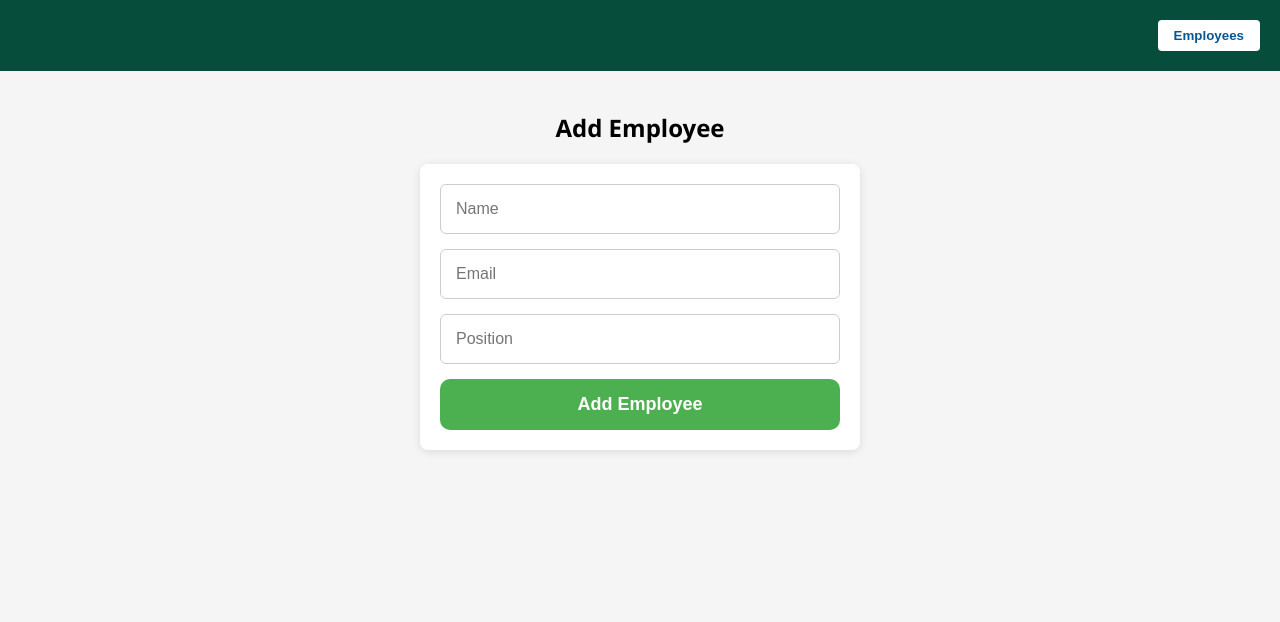
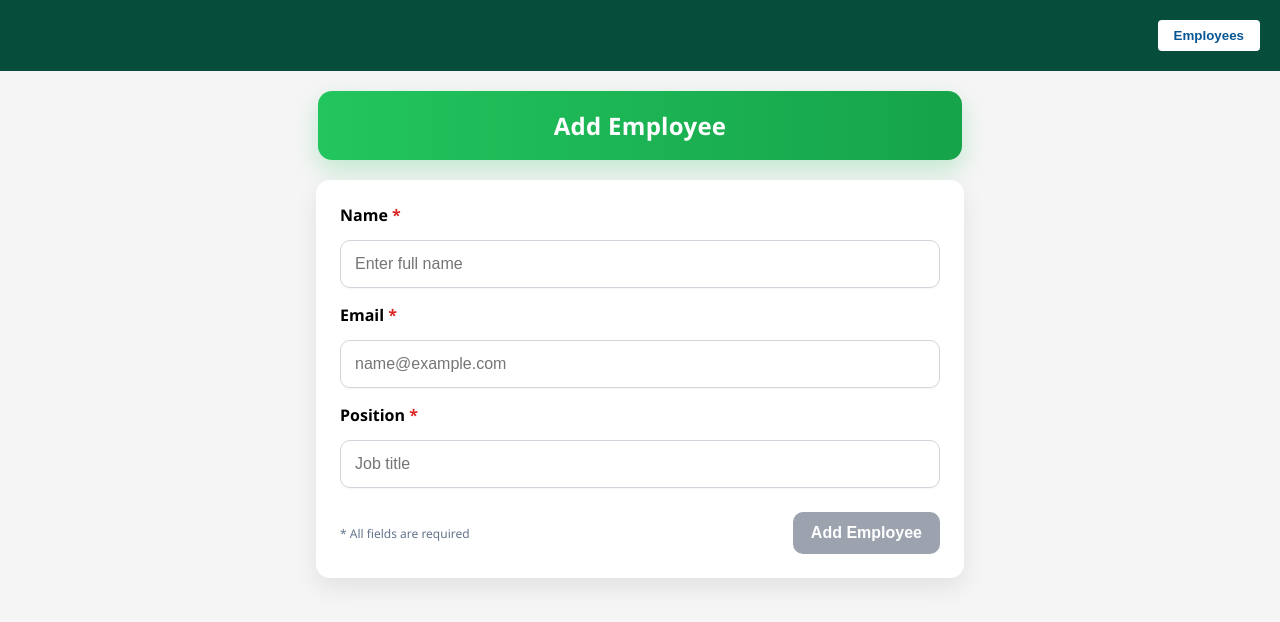
Before and after one commit to IsurangaAGA/Tea-Factory-Management-, a React (Vite) app in the folder TeaFactoryFrontend/: page /employees-add in a window 1280 px wide. Shown: the top 622 px of the page. Built offline with nearby package versions, Linux system fonts and the light colour scheme.

Commit message:
Implemented validation in frontend edit option, enhanced UI

```diff
--- a/TeaFactoryFrontend/src/components/employee/AddEmployee.jsx
+++ b/TeaFactoryFrontend/src/components/employee/AddEmployee.jsx
@@ -1,14 +1,20 @@
 import React, { useState } from "react";
+import { useNavigate } from "react-router-dom";
 import axios from "axios";
 
 const API_URL = "http://localhost:8080/employees";
 
 const AddEmployee = () => {
+    const navigate = useNavigate();
     const [employee, setEmployee] = useState({
         name: "",
         email: "",
         position: "",
     });
+    const [touched, setTouched] = useState({ name: false, email: false, position: false });
+    const [submitting, setSubmitting] = useState(false);
+    const [successMsg, setSuccessMsg] = useState("");
+    const [errorMsg, setErrorMsg] = useState("");
 
     const handleChange = (e) => {
         setEmployee({
@@ -17,52 +23,116 @@ const AddEmployee = () => {
         });
     };
 
+    const handleBlur = (e) => {
+        setTouched({ ...touched, [e.target.name]: true });
+    };
+
+    const isValidEmail = (value) => /[^\s@]+@[^\s@]+\.[^\s@]+/.test(value);
+    const errors = {
+        name: employee.name.trim() ? "" : "Name is required",
+        email: employee.email.trim() ? (isValidEmail(employee.email) ? "" : "Enter a valid email") : "Email is required",
+        position: employee.position.trim() ? "" : "Position is required",
+    };
+    const isFormValid = !errors.name && !errors.email && !errors.position;
+
     const handleSubmit = async (e) => {
         e.preventDefault();
+        setTouched({ name: true, email: true, position: true });
+        setSuccessMsg("");
+        setErrorMsg("");
+        if (!isFormValid) return;
+        setSubmitting(true);
         try {
             await axios.post(API_URL, employee);
-            alert("Employee added successfully!");
-            setEmployee({ name: "", email: "", position: "" }); // reset form
+            setSuccessMsg("Employee added successfully");
+            setEmployee({ name: "", email: "", position: "" });
+            setTouched({ name: false, email: false, position: false });
         } catch (error) {
             console.error("Error adding employee:", error);
-            alert("Failed to add employee");
+            setErrorMsg("Failed to add employee. Please try again.");
+        } finally {
+            setSubmitting(false);
         }
     };
 
     return (
         <div style={{ padding: "20px", fontFamily: "'Segoe UI', Tahoma, Geneva, Verdana, sans-serif", minHeight: "100vh", backgroundColor: "#f5f5f5" }}>
-            <h2 style={{ textAlign: "center", marginBottom: "20px" }}>Add Employee</h2>
-            <form onSubmit={handleSubmit} style={{ maxWidth: "400px", margin: "0 auto", display: "flex", flexDirection: "column", gap: "15px", backgroundColor: "#fff", padding: "20px", borderRadius: "8px", boxShadow: "0px 2px 10px rgba(0,0,0,0.1)" }}>
+            <div style={{
+                maxWidth: "600px",
+                margin: "0 auto 20px",
+                background: "linear-gradient(90deg, #22c55e, #16a34a)",
+                color: "white",
+                padding: "18px 22px",
+                borderRadius: "14px",
+                display: "flex",
+                alignItems: "center",
+                justifyContent: "center",
+                boxShadow: "0 10px 24px rgba(34,197,94,0.25)"
+            }}>
+
+                <h2 style={{ margin: 0, letterSpacing: "0.3px", textAlign: "center" }}>Add Employee</h2>
+            </div>
+            {successMsg && (
+                <div style={{ maxWidth: "600px", margin: "0 auto 12px", background: "#ecfdf5", color: "#065f46", border: "1px solid #a7f3d0", padding: "12px 16px", borderRadius: "8px" }}>{successMsg}</div>
+            )}
+            {errorMsg && (
+                <div style={{ maxWidth: "600px", margin: "0 auto 12px", background: "#fef2f2", color: "#7f1d1d", border: "1px solid #fecaca", padding: "12px 16px", borderRadius: "8px" }}>{errorMsg}</div>
+            )}
+            <form onSubmit={handleSubmit} style={{ maxWidth: "600px", margin: "0 auto", display: "flex", flexDirection: "column", gap: "16px", backgroundColor: "#fff", padding: "24px", borderRadius: "14px", boxShadow: "0px 10px 24px rgba(0,0,0,0.08)" }}>
+                <div style={{ display: "grid", gridTemplateColumns: "1fr", rowGap: "14px" }}>
+                    <label style={{ textAlign: "left", fontWeight: 600 }}>Name <span style={{ color: "#dc2626" }}>*</span></label>
                     <input
                         type="text"
                         name="name"
-                    placeholder="Name"
+                        placeholder="Enter full name"
                         value={employee.name}
                         onChange={handleChange}
+                        onBlur={handleBlur}
                         required
-                    style={{ padding: "15px", fontSize: "16px", borderRadius: "6px", border: "1px solid #ccc" }}
+                        style={{ padding: "14px", fontSize: "16px", borderRadius: "10px", border: "1px solid #d1d5db", outline: "none", boxShadow: "0 1px 2px rgba(0,0,0,0.04)" }}
                     />
+                    {touched.name && errors.name && (
+                        <span style={{ color: "#dc2626", fontSize: "12px", textAlign: "left" }}>{errors.name}</span>
+                    )}
+                </div>
+                <div style={{ display: "grid", gridTemplateColumns: "1fr", rowGap: "14px" }}>
+                    <label style={{ textAlign: "left", fontWeight: 600 }}>Email <span style={{ color: "#dc2626" }}>*</span></label>
                     <input
                         type="email"
                         name="email"
-                    placeholder="Email"
+                        placeholder="name@example.com"
                         value={employee.email}
                         onChange={handleChange}
+                        onBlur={handleBlur}
                         required
-                    style={{ padding: "15px", fontSize: "16px", borderRadius: "6px", border: "1px solid #ccc" }}
+                        style={{ padding: "14px", fontSize: "16px", borderRadius: "10px", border: "1px solid #d1d5db", outline: "none", boxShadow: "0 1px 2px rgba(0,0,0,0.04)" }}
                     />
+                    {touched.email && errors.email && (
+                        <span style={{ color: "#dc2626", fontSize: "12px", textAlign: "left" }}>{errors.email}</span>
+                    )}
+                </div>
+                <div style={{ display: "grid", gridTemplateColumns: "1fr", rowGap: "14px" }}>
+                    <label style={{ textAlign: "left", fontWeight: 600 }}>Position <span style={{ color: "#dc2626" }}>*</span></label>
                     <input
                         type="text"
                         name="position"
-                    placeholder="Position"
+                        placeholder="Job title"
                         value={employee.position}
                         onChange={handleChange}
+                        onBlur={handleBlur}
                         required
-                    style={{ padding: "15px", fontSize: "16px", borderRadius: "6px", border: "1px solid #ccc" }}
+                        style={{ padding: "14px", fontSize: "16px", borderRadius: "10px", border: "1px solid #d1d5db", outline: "none", boxShadow: "0 1px 2px rgba(0,0,0,0.04)" }}
                     />
-                <button type="submit" style={{ padding: "15px", backgroundColor: "#4caf50",fontSize: "18px", color: "#fff", fontWeight: "bold", border: "none", borderRadius: "10px", cursor: "pointer" }}>
-                    Add Employee
+                    {touched.position && errors.position && (
+                        <span style={{ color: "#dc2626", fontSize: "12px", textAlign: "left" }}>{errors.position}</span>
+                    )}
+                </div>
+                <div style={{ display: "flex", justifyContent: "space-between", alignItems: "center", gap: "10px", marginTop: "8px" }}>
+                    <div style={{ color: "#64748b", fontSize: "12px" }}>* All fields are required</div>
+                    <button type="submit" disabled={!isFormValid || submitting} style={{ padding: "12px 18px", background: (!isFormValid || submitting) ? "#9ca3af" : "linear-gradient(90deg, #22c55e, #16a34a)",fontSize: "16px", color: "#fff", fontWeight: "bold", border: "none", borderRadius: "10px", cursor: (!isFormValid || submitting) ? "not-allowed" : "pointer", boxShadow: (!isFormValid || submitting) ? "none" : "0 8px 16px rgba(34,197,94,0.25)" }}>
+                        {submitting ? "Saving..." : "Add Employee"}
                     </button>
+                </div>
             </form>
         </div>
     );
--- a/TeaFactoryFrontend/src/components/employee/EmployeeList.jsx
+++ b/TeaFactoryFrontend/src/components/employee/EmployeeList.jsx
@@ -9,6 +9,8 @@ function EmployeeList() {
     const [employees, setEmployees] = useState([]);
     const [editingId, setEditingId] = useState(null);
     const [editData, setEditData] = useState({ name: "", email: "", position: "" });
+    const [search, setSearch] = useState("");
+    const [hoveredId, setHoveredId] = useState(null);
 
     useEffect(() => {
         axios
@@ -53,6 +55,23 @@ function EmployeeList() {
         }
     };
 
+    const isValidEmail = (value) => /[^\s@]+@[^\s@]+\.[^\s@]+/.test(value || "");
+    const editErrors = {
+        name: (editingId && !String(editData.name || "").trim()) ? "Name is required" : "",
+        email: (editingId && !String(editData.email || "").trim()) ? "Email is required" : (editingId && !isValidEmail(editData.email) ? "Enter a valid email" : ""),
+        position: (editingId && !String(editData.position || "").trim()) ? "Position is required" : "",
+    };
+    const isEditValid = !editErrors.name && !editErrors.email && !editErrors.position;
+
+    const normalizedQuery = search.trim().toLowerCase();
+    const filteredEmployees = normalizedQuery
+        ? employees.filter((e) =>
+            (e.name || "").toLowerCase().includes(normalizedQuery) ||
+            (e.email || "").toLowerCase().includes(normalizedQuery) ||
+            (e.position || "").toLowerCase().includes(normalizedQuery)
+        )
+        : employees;
+
     return (
         <div
             style={{
@@ -62,169 +81,211 @@ function EmployeeList() {
                 backgroundColor: "#e0e0e0",
             }}
         >
-            {/* Gradient bar with title and Add button */}
+            {/* Gradient bar with title */}
             <div
                 style={{
                     display: "flex",
-                    justifyContent: "space-between",
+                    justifyContent: "center",
                     alignItems: "center",
-                    background: "linear-gradient(90deg, #4caf50, #81c784)",
+                    background: "linear-gradient(90deg, #065f46, #064e3b)",
                     color: "white",
                     padding: "20px",
                     borderRadius: "8px",
-                    marginBottom: "20px",
+                    width: "90%",
+                    maxWidth: "900px",
+                    margin: "0 auto 16px",
+                    boxShadow: "0 8px 20px rgba(6, 78, 59, 0.35)",
                 }}
             >
-                <div style={{ fontSize: "28px", fontWeight: "bold" }}>
+                <div style={{ fontSize: "28px", fontWeight: "bold", letterSpacing: "0.3px", textAlign: "center" }}>
                     Employee List
                 </div>
+            </div>
+
+            {/* Toolbar with search and actions */}
+            <div style={{
+                width: "90%",
+                maxWidth: "900px",
+                margin: "0 auto 12px",
+                display: "flex",
+                alignItems: "flex-end",
+                justifyContent: "space-between",
+            }}>
+                <div style={{ display: "flex", alignItems: "center", gap: "12px" }}>
+                    <input
+                        type="text"
+                        value={search}
+                        onChange={(e) => setSearch(e.target.value)}
+                        placeholder="Search by name, email, or position"
+                        style={{
+                            width: "280px",
+                            padding: "10px 12px",
+                            border: "1px solid #cbd5e1",
+                            borderRadius: "8px",
+                            outline: "none",
+                            background: "#ffffff",
+                            boxShadow: "0 1px 2px rgba(0,0,0,0.04)",
+                        }}
+                    />
+                    <div style={{ color: "#334155", fontSize: "14px", padding: "6px 10px", background: "#f1f5f9", borderRadius: "999px", whiteSpace: "nowrap" }}>
+                        {filteredEmployees.length} result{filteredEmployees.length === 1 ? "" : "s"}
+                    </div>
+                </div>
+                <div style={{ display: "flex", alignItems: "center", gap: "10px", marginLeft: "12px" }}>
                     <button
                         onClick={() => navigate("/employees-add")}
                         style={{
-                        padding: "10px 20px",
-                        backgroundColor: "#064e3b", // same as top strip
-                        color: "white",
+                            padding: "10px 16px",
+                            background: "linear-gradient(90deg, #22c55e, #16a34a)",
+                            color: "#ffffff",
                             border: "none",
-                        borderRadius: "6px",
-                        fontWeight: "bold",
+                            borderRadius: "10px",
+                            fontWeight: 700,
                             cursor: "pointer",
+                            boxShadow: "0 8px 16px rgba(34,197,94,0.25)",
+                            transition: "transform 120ms ease, box-shadow 120ms ease",
                         }}
+                        onMouseDown={(e) => (e.currentTarget.style.transform = 'translateY(1px)')}
+                        onMouseUp={(e) => (e.currentTarget.style.transform = 'translateY(0)')}
                     >
-                    Add
+                        + Add Employee
                     </button>
+                </div>
             </div>
 
             {/* Employee table */}
             <table
                 style={{
                     width: "90%",
+                    maxWidth: "900px",
                     margin: "0 auto",
                     borderCollapse: "collapse",
                     backgroundColor: "white",
+                    borderRadius: "8px",
+                    overflow: "hidden",
+                    boxShadow: "0 4px 12px rgba(0,0,0,0.08)",
                 }}
             >
                 <thead>
-                <tr style={{ backgroundColor: "#f2f2f2", textAlign: "left" }}>
-                    <th style={{ padding: "12px" }}>ID</th>
-                    <th style={{ padding: "12px" }}>Name</th>
-                    <th style={{ padding: "12px" }}>Email</th>
-                    <th style={{ padding: "12px" }}>Position</th>
-                    <th style={{ padding: "12px" }}>Delete</th>
-                    <th style={{ padding: "12px" }}>Edit</th>
+                <tr style={{ backgroundColor: "#f8fafc", textAlign: "left", borderBottom: "1px solid #e2e8f0" }}>
+                    <th style={{ padding: "14px 12px", position: "sticky", top: 0, background: "#f8fafc", zIndex: 1 }}>Name</th>
+                    <th style={{ padding: "14px 12px", position: "sticky", top: 0, background: "#f8fafc", zIndex: 1 }}>Email</th>
+                    <th style={{ padding: "14px 12px", position: "sticky", top: 0, background: "#f8fafc", zIndex: 1 }}>Position</th>
+                    <th style={{ padding: "14px 12px", position: "sticky", top: 0, background: "#f8fafc", zIndex: 1, textAlign: "center" }}>Actions</th>
                 </tr>
                 </thead>
                 <tbody>
-                {employees.length === 0 ? (
+                {filteredEmployees.length === 0 ? (
                     <tr>
-                        <td colSpan="6" style={{ textAlign: "center", padding: "12px" }}>
-                            No employees found
+                        <td colSpan="4" style={{ textAlign: "center", padding: "12px" }}>
+                            <div style={{ padding: "10px 0", color: "#475569" }}>No employees found</div>
+                            <button
+                                onClick={() => navigate("/employees-add")}
+                                style={{
+                                    padding: "8px 14px",
+                                    background: "#4caf50",
+                                    color: "#fff",
+                                    border: "none",
+                                    borderRadius: "6px",
+                                    cursor: "pointer",
+                                }}
+                            >
+                                Add your first employee
+                            </button>
                         </td>
                     </tr>
                 ) : (
-                    employees.map((emp, index) => (
+                    filteredEmployees.map((emp, index) => (
                         <tr
                             key={emp.id}
                             style={{
-                                backgroundColor: index % 2 === 0 ? "#f9f9f9" : "#fff",
+                                backgroundColor: hoveredId === emp.id ? "#eef2ff" : (index % 2 === 0 ? "#f9f9f9" : "#fff"),
+                                transition: "background-color 120ms ease-in-out",
                             }}
+                            onMouseEnter={() => setHoveredId(emp.id)}
+                            onMouseLeave={() => setHoveredId(null)}
                         >
-                            <td style={{ padding: "12px" }}>{emp.id}</td>
                             <td style={{ padding: "12px" }}>
                                 {editingId === emp.id ? (
+                                    <div style={{ display: "grid", rowGap: "6px" }}>
                                         <input
                                             type="text"
                                             name="name"
                                             value={editData.name}
                                             onChange={handleChange}
+                                            style={{ padding: "6px 8px", border: "1px solid #cbd5e1", borderRadius: "6px" }}
                                         />
+                                        {editErrors.name && (
+                                            <span style={{ color: "#dc2626", fontSize: "12px" }}>{editErrors.name}</span>
+                                        )}
+                                    </div>
                                 ) : (
                                     emp.name
                                 )}
                             </td>
                             <td style={{ padding: "12px" }}>
                                 {editingId === emp.id ? (
+                                    <div style={{ display: "grid", rowGap: "6px" }}>
                                         <input
                                             type="email"
                                             name="email"
                                             value={editData.email}
                                             onChange={handleChange}
+                                            style={{ padding: "6px 8px", border: "1px solid #cbd5e1", borderRadius: "6px" }}
                                         />
+                                        {editErrors.email && (
+                                            <span style={{ color: "#dc2626", fontSize: "12px" }}>{editErrors.email}</span>
+                                        )}
+                                    </div>
                                 ) : (
                                     emp.email
                                 )}
                             </td>
                             <td style={{ padding: "12px" }}>
                                 {editingId === emp.id ? (
+                                    <div style={{ display: "grid", rowGap: "6px" }}>
                                         <input
                                             type="text"
                                             name="position"
                                             value={editData.position}
                                             onChange={handleChange}
+                                            style={{ padding: "6px 8px", border: "1px solid #cbd5e1", borderRadius: "6px" }}
                                         />
+                                        {editErrors.position && (
+                                            <span style={{ color: "#dc2626", fontSize: "12px" }}>{editErrors.position}</span>
+                                        )}
+                                    </div>
                                 ) : (
                                     emp.position
                                 )}
                             </td>
-                            <td style={{ padding: "12px" }}>
-                                <button
-                                    onClick={() => handleDelete(emp.id)}
-                                    style={{
-                                        padding: "6px 12px",
-                                        background: "#f44336",
-                                        color: "white",
-                                        border: "none",
-                                        borderRadius: "4px",
-                                        cursor: "pointer",
-                                    }}
-                                >
-                                    Delete
-                                </button>
-                            </td>
-                            <td style={{ padding: "12px" }}>
+                            <td style={{ padding: "12px", textAlign: "center", whiteSpace: "nowrap" }}>
                                 {editingId === emp.id ? (
                                     <>
                                         <button
-                                            onClick={() => handleSave(emp.id)}
+                                            onClick={() => { if (isEditValid) { handleSave(emp.id); } }}
                                             style={{
                                                 padding: "6px 12px",
-                                                background: "#4caf50",
-                                                color: "white",
-                                                border: "none",
-                                                borderRadius: "4px",
+                                                background: isEditValid ? "#dcfce7" : "#e5e7eb",
+                                                color: isEditValid ? "#166534" : "#6b7280",
+                                                border: isEditValid ? "1px solid #bbf7d0" : "1px solid #e5e7eb",
+                                                borderRadius: "999px",
                                                 cursor: "pointer",
-                                                marginRight: "5px",
+                                                marginRight: "6px",
+                                                fontWeight: 700,
+                                                opacity: isEditValid ? 1 : 0.8,
                                             }}
+                                            disabled={!isEditValid}
                                         >
                                             Save
                                         </button>
-                                        <button
-                                            onClick={handleCancel}
-                                            style={{
-                                                padding: "6px 12px",
-                                                background: "#f44336",
-                                                color: "white",
-                                                border: "none",
-                                                borderRadius: "4px",
-                                                cursor: "pointer",
-                                            }}
-                                        >
-                                            Cancel
-                                        </button>
+                                        <button onClick={handleCancel} style={{ padding: "6px 12px", background: "#fee2e2", color: "#991b1b", border: "1px solid #fecaca", borderRadius: "999px", cursor: "pointer", fontWeight: 600 }}>Cancel</button>
                                     </>
                                 ) : (
-                                    <button
-                                        onClick={() => handleEditClick(emp)}
-                                        style={{
-                                            padding: "6px 12px",
-                                            background: "#2196f3",
-                                            color: "white",
-                                            border: "none",
-                                            borderRadius: "4px",
-                                            cursor: "pointer",
-                                        }}
-                                    >
-                                        Edit
-                                    </button>
+                                    <>
+                                        <button onClick={() => handleEditClick(emp)} style={{ padding: "6px 12px", background: "#dbeafe", color: "#1e3a8a", border: "1px solid #bfdbfe", borderRadius: "999px", cursor: "pointer", fontWeight: 600, marginRight: "6px" }}>Edit</button>
+                                        <button onClick={() => handleDelete(emp.id)} style={{ padding: "6px 12px", background: "#fee2e2", color: "#b91c1c", border: "1px solid #fecaca", borderRadius: "999px", cursor: "pointer", fontWeight: 600 }}>Delete</button>
+                                    </>
                                 )}
                             </td>
                         </tr>
```
Lines whose indentation alone changed are shown as unchanged.
